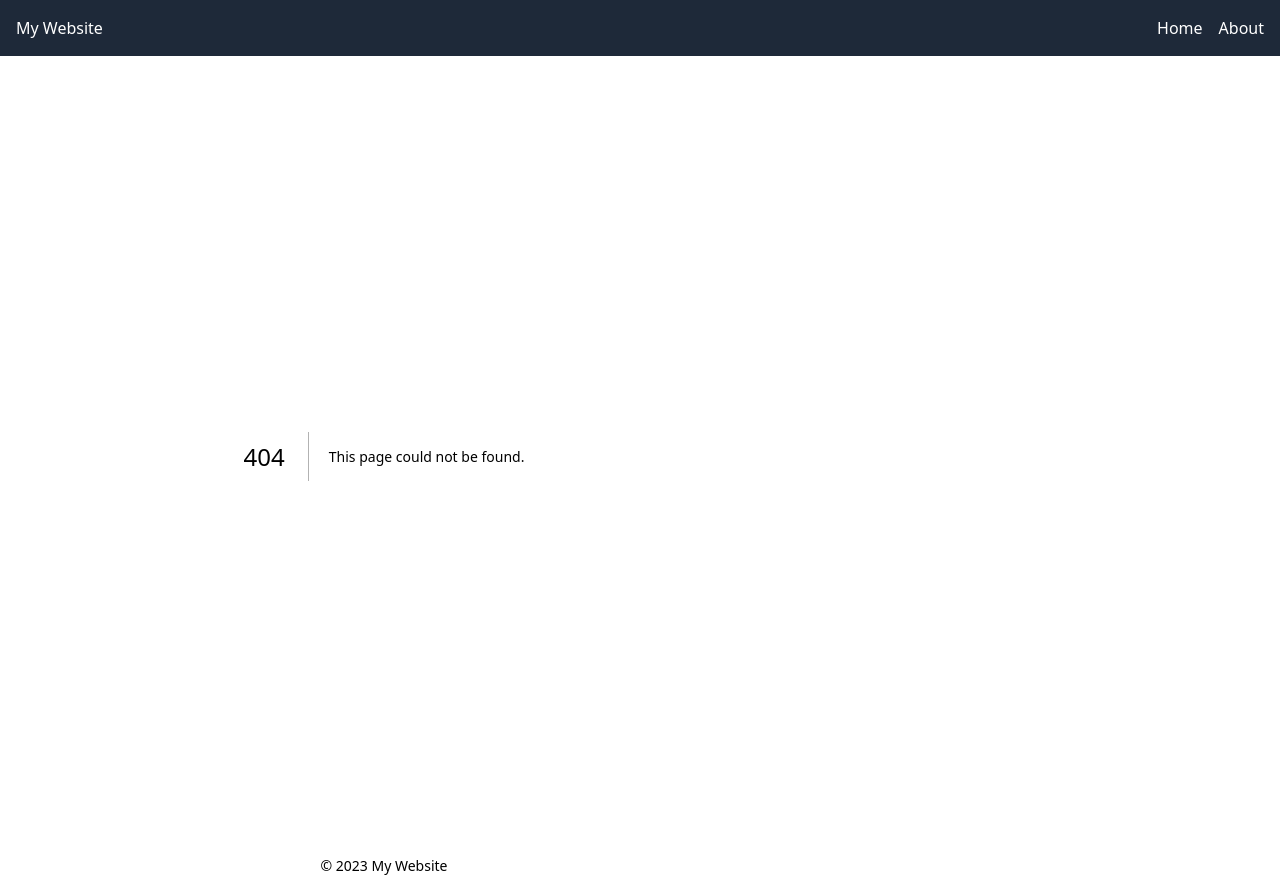
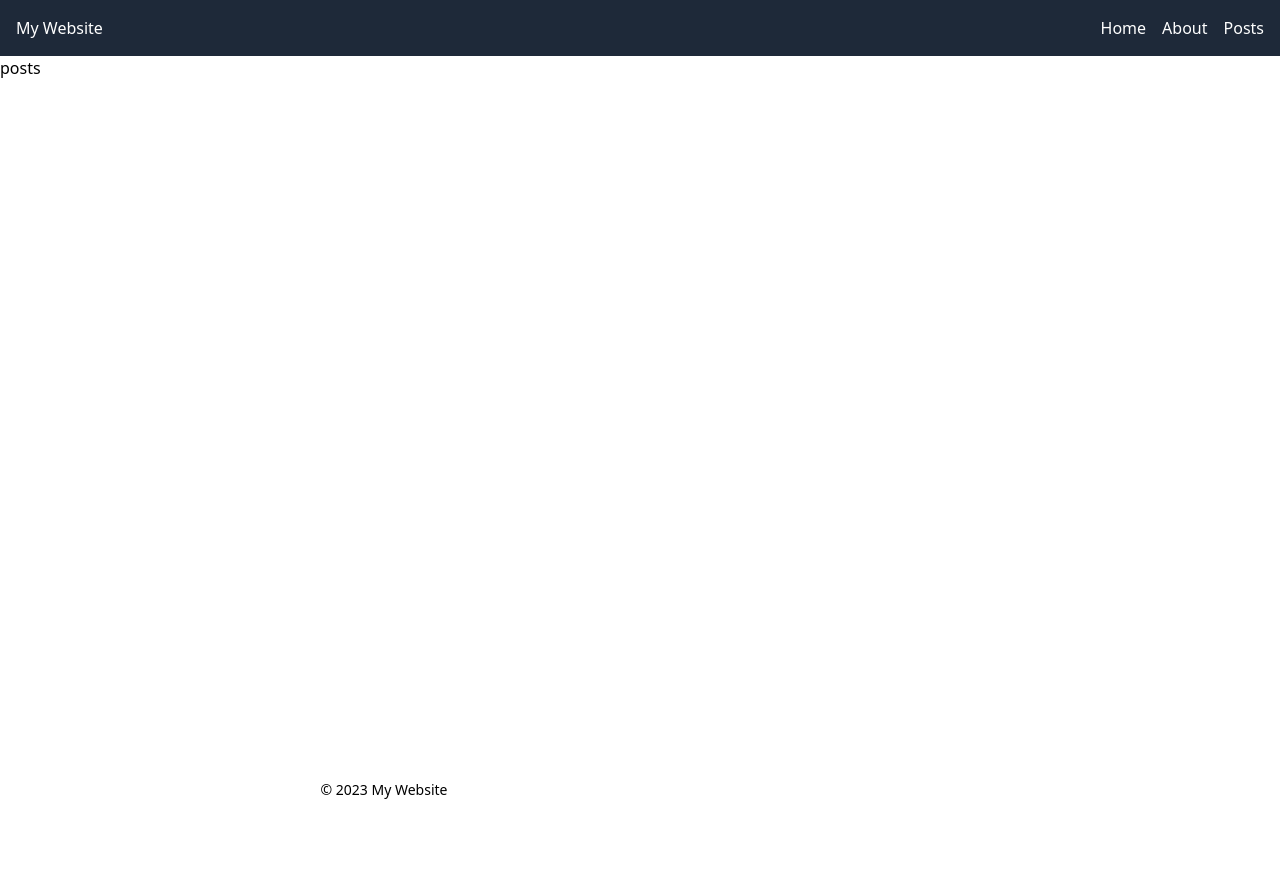
Before and after one commit to sami-the-dev/alx-project-0x02-setup, a Next.js app in the folder alx-project-0x02/: page /posts in a window 1280 px wide. Before the commit this address had no page. After the commit the page ends 800 px from the top, so only its background shows below. Built offline with nearby package versions, Linux system fonts and the light colour scheme.

Commit message:
Add Posts page and update Header navigation

```diff
--- a/alx-project-0x02/components/layout/Header.tsx
+++ b/alx-project-0x02/components/layout/Header.tsx
@@ -13,6 +13,9 @@
           <li>
             <Link href="/about">About</Link>
           </li>
+          <li>
+            <Link href="/posts">Posts</Link>
+          </li>
         </ul>
       </nav>
     </header>
--- /dev/null
+++ b/alx-project-0x02/pages/posts.tsx
@@ -0,0 +1,7 @@
+import React from "react";
+
+const posts = () => {
+  return <div>posts</div>;
+};
+
+export default posts;
```
